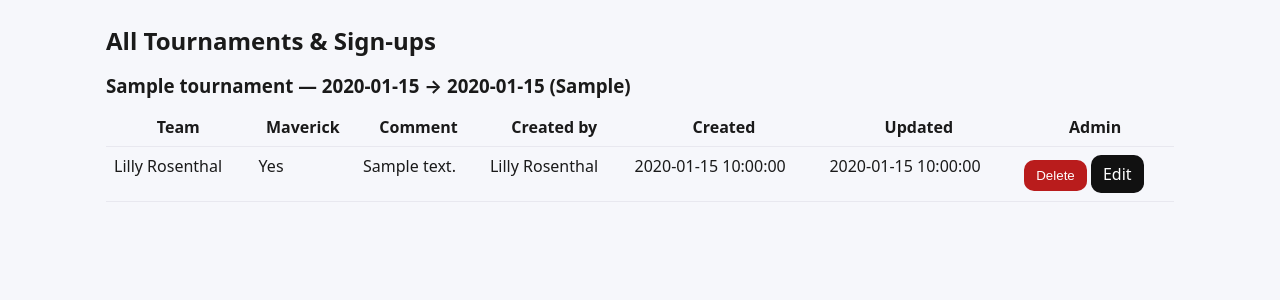
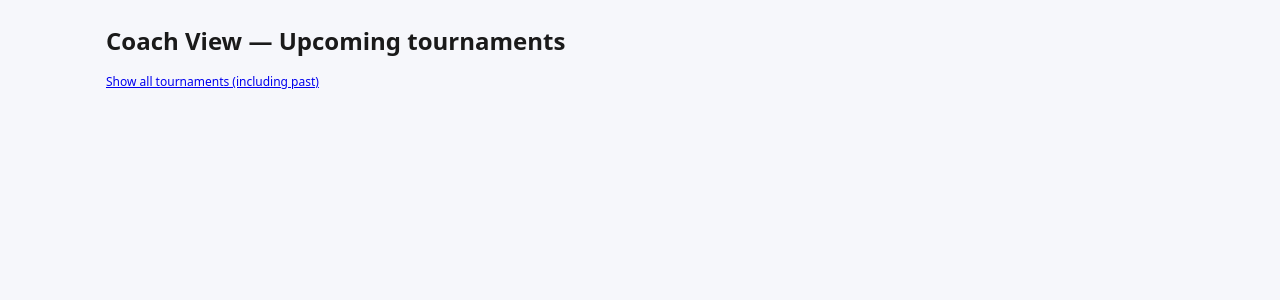
Before and after one commit to FriendlyNeighborhoodHacker/tournaments, a PHP site: page /coach.php in a window 1280 px wide. Shown: the part 70-370 px from the top of the page. Run offline with PHP 8.4, Linux system fonts and the light colour scheme; a user stored in the database is signed in; data comes from the database, SQL or seed files in the repository; tables that the repository leaves empty hold one stand-in row (values such as "Sample post"); some libraries are stand-ins or nearby versions.

Commit message:
cline change: order coach view

```diff
--- a/coach.php
+++ b/coach.php
@@ -2,10 +2,14 @@
 require_once __DIR__.'/partials.php';
 require_coach_or_admin();
 
-$tournaments = pdo()->query("SELECT * FROM tournaments ORDER BY start_date DESC")->fetchAll();
+$showAll = !empty($_GET['all']);
+$query = $showAll
+  ? "SELECT * FROM tournaments ORDER BY start_date ASC"
+  : "SELECT * FROM tournaments WHERE start_date >= CURDATE() ORDER BY start_date ASC";
+$tournaments = pdo()->query($query)->fetchAll();
 header_html('Coach View');
 ?>
-<h2>All Tournaments & Sign-ups</h2>
+<h2>Coach View — <?= $showAll ? 'All tournaments' : 'Upcoming tournaments' ?></h2>
 <?php foreach($tournaments as $t): ?>
   <section class="coach-section">
     <h3><?=h($t['name'])?> — <?=h($t['start_date'])?> → <?=h($t['end_date'])?> (<?=h($t['location'])?>)</h3>
@@ -56,4 +60,11 @@ header_html('Coach View');
     <?php endif; ?>
   </section>
 <?php endforeach; ?>
+<p class="small" style="margin-top: 1rem;">
+  <?php if ($showAll): ?>
+    <a href="/coach.php">Show upcoming only</a>
+  <?php else: ?>
+    <a href="/coach.php?all=1">Show all tournaments (including past)</a>
+  <?php endif; ?>
+</p>
 <?php footer_html(); ?>
--- a/login.php
+++ b/login.php
@@ -26,7 +26,7 @@ if ($_SERVER['REQUEST_METHOD'] === 'POST') {
     <?php if($error): ?><p class="error"><?=h($error)?></p><?php endif; ?>
     <form method="post">
       <input type="hidden" name="csrf" value="<?=h(csrf_token())?>">
-      <label>Email<input type="email" name="email" required></label>
+      <label>School Email:<input type="email" name="email" required></label>
       <label>Password<input type="password" name="password" required></label>
       <button type="submit">Sign in</button>
     </form>
```
